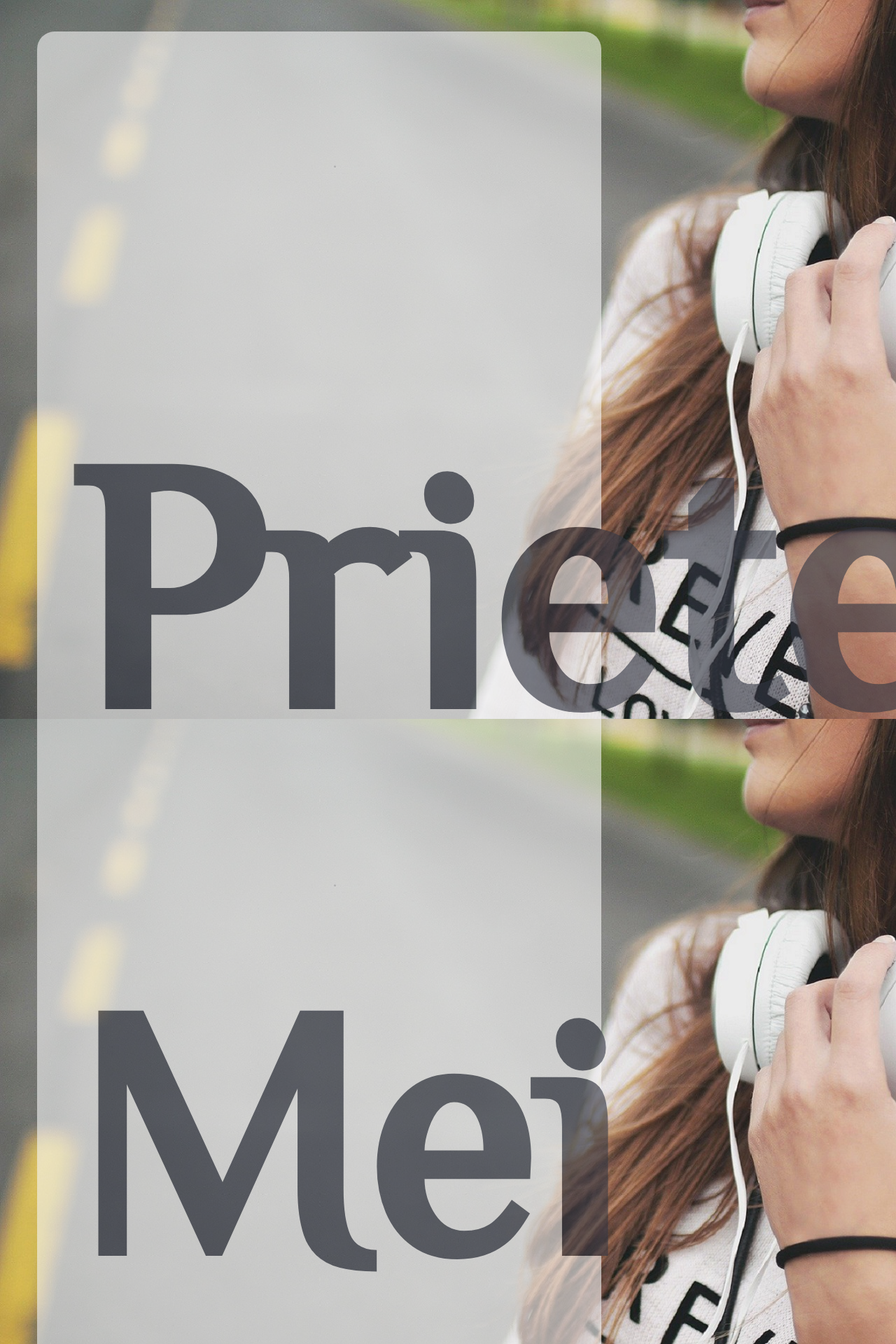
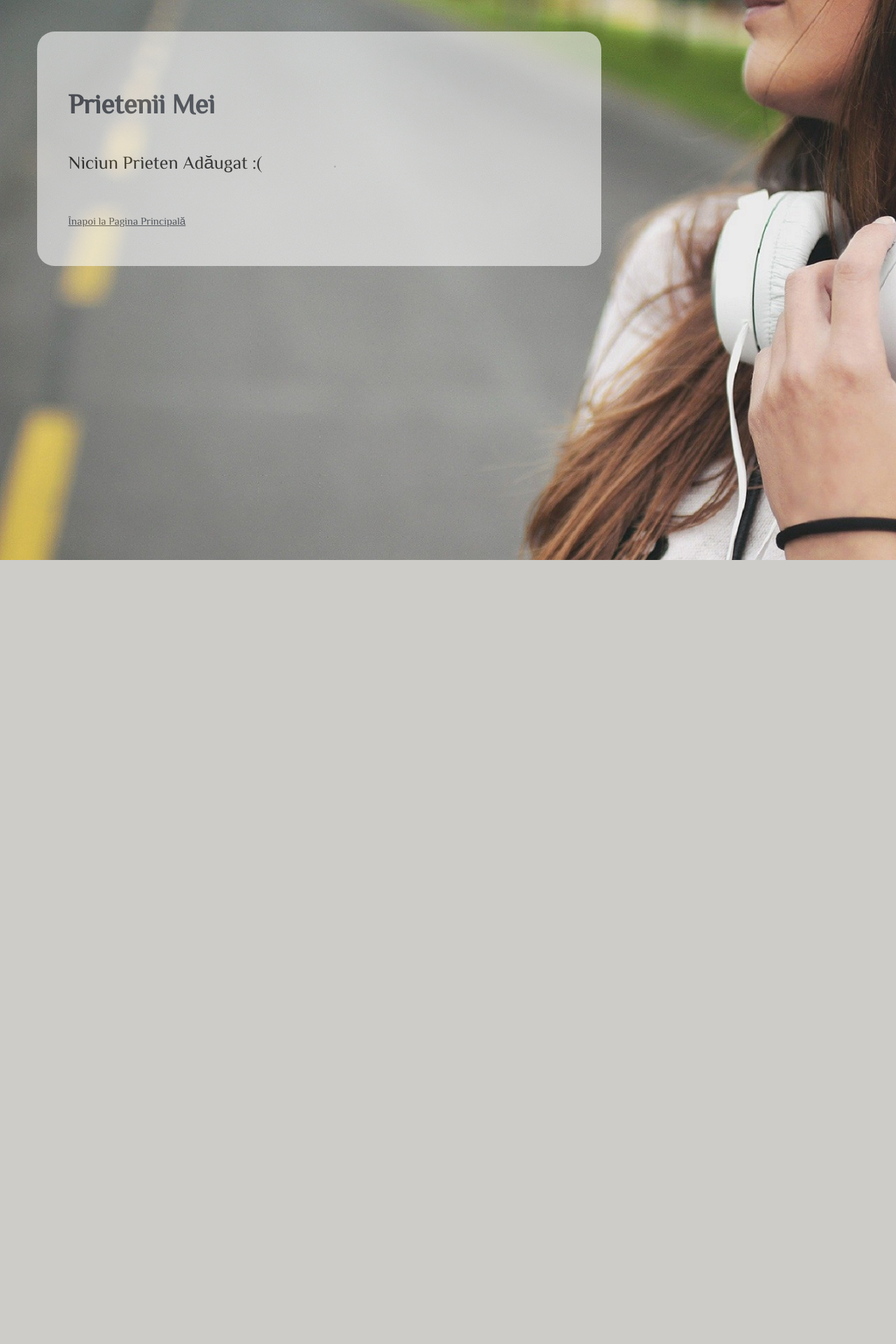
Before and after one commit to Bia103/Proiect-MDS, a PHP site: page /myFriends.php in a window 1280 px wide; the page is wider, and only the part inside the window is pictured. Shown: the top 1920 px of that part at 70% size. After the commit the page ends 800 px from the top of that part, so only its background shows below. Run offline with PHP 8.4, Linux system fonts and the light colour scheme; a user stored in the database is signed in; data comes from the database, SQL or seed files in the repository.

Commit message:
Update myFriends.css

```diff
--- a/Music Hall of Fame/Css/myFriends.css
+++ b/Music Hall of Fame/Css/myFriends.css
@@ -1,7 +1,7 @@
 @import url('https://fonts.googleapis.com/css?family=El+Messiri|Monoton|Satisfy&display=swap" rel="stylesheet');
 
 html{
-	font-size: 26vw;
+	font-size: 26px;
 	font-family: 'El Messiri', sans-serif;
 }
 body {
```
